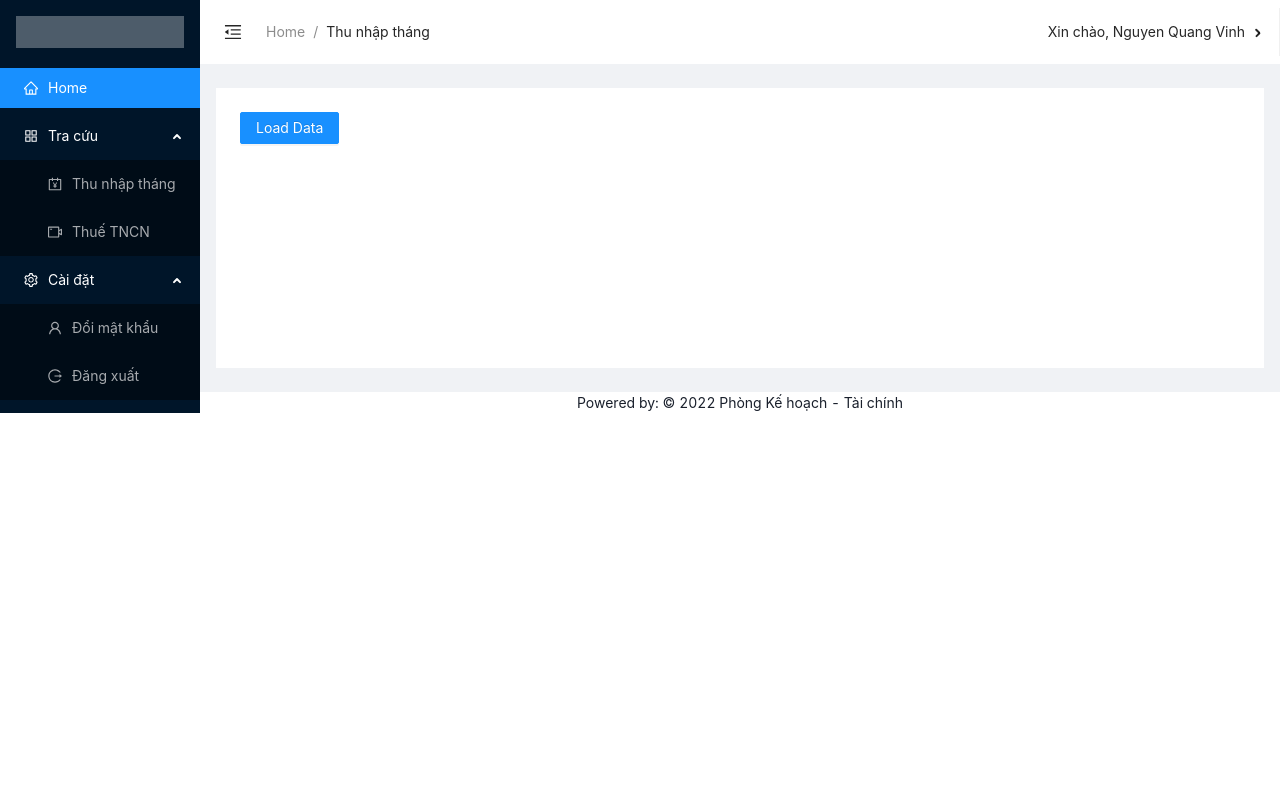
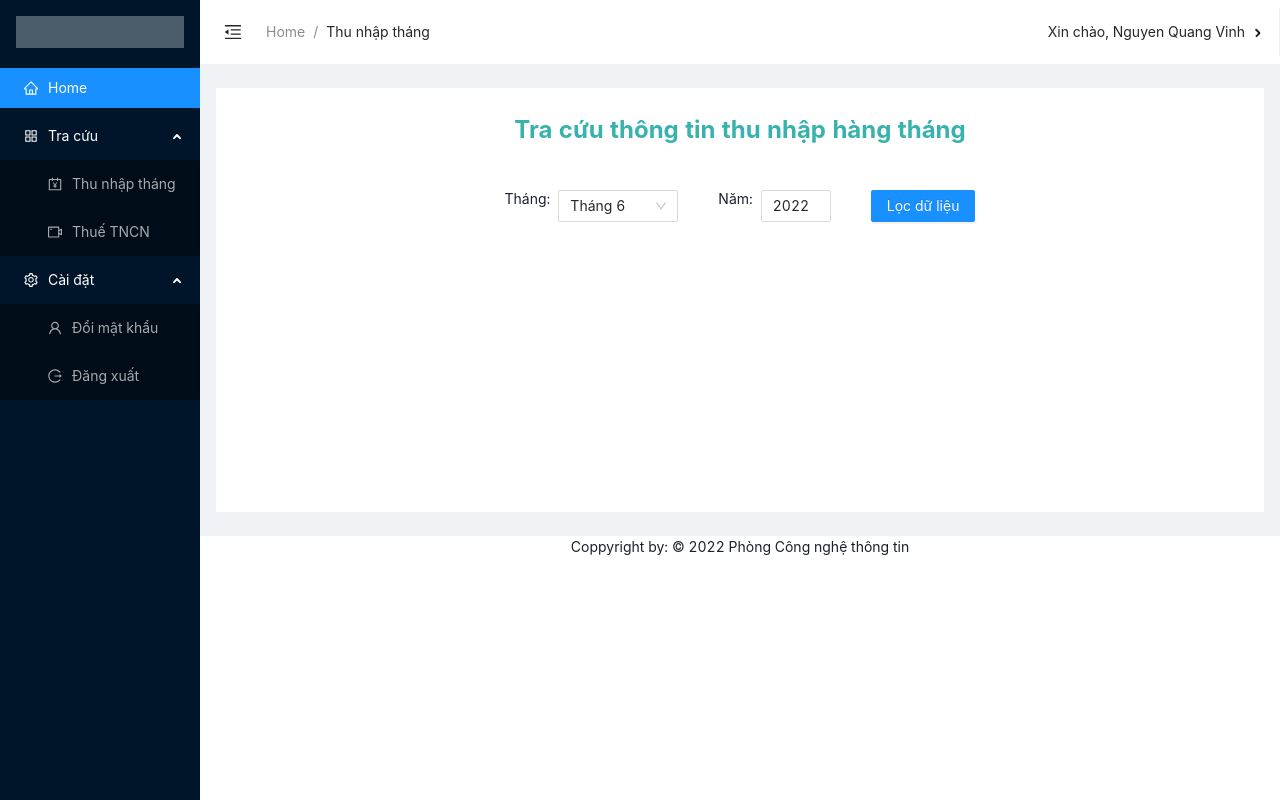
Before and after one commit to quangvinhln2008/tracuuthunhap, a Next.js app in the folder tracuuthunhap/: page /thunhapthang in a window 1280 px wide. Built offline with nearby package versions, Linux system fonts and the light colour scheme; no server answers.

Commit message:
Update UI tracuuthunhapthang

```diff
--- a/tracuuthunhap/components/Footer/index.jsx
+++ b/tracuuthunhap/components/Footer/index.jsx
@@ -5,11 +5,11 @@ const Footer =() =>{
   return(
     <footer className={styles.footer}>
           <a
-            href="https://phongkhtc.ufm.edu.vn/"
+            href="https://phongcntt.ufm.edu.vn/"
             target="_blank"
             rel="noopener noreferrer"
           >
-            Powered by:{' '} © 2022 Phòng Kế hoạch - Tài chính
+            Coppyright by:{' '} © 2022 Phòng Công nghệ thông tin
           </a>
         </footer>
   )
--- /dev/null
+++ b/tracuuthunhap/components/Item/ItemDetail/index.jsx
@@ -0,0 +1,16 @@
+import React,  { useEffect, useState } from "react";
+import { HStack, Text } from "@chakra-ui/react";
+
+const ItemDetail = (props) =>{
+  const {item} = props
+  return (
+    <>
+      <HStack marginTop={2} padding={2} borderBottom={"1px solid #CBD5E0"} alignItems={"center"} justifyContent="space-between">
+        <Text noOfLines={2}>{item?.TenThuocTinh}</Text>
+        <Text>{Number(item?.GIATRITHUOCTINH).toLocaleString('pl-PL')}</Text>
+      </HStack>
+    </>
+   );
+}
+
+export default ItemDetail;
--- /dev/null
+++ b/tracuuthunhap/components/Item/index.jsx
@@ -0,0 +1,62 @@
+import React,  { useEffect, useState } from "react";
+import { VStack, HStack, WrapItem } from "@chakra-ui/react";
+import { Card, Button, Empty, Skeleton   } from 'antd';
+import ItemDetail from "./ItemDetail";
+
+const Item =(props)=>{
+  const {data, thang, nam, loading} = props
+  const [newData, setNewData] = useState()
+  const [toogleLoadMore, setToogleLoadMore] = useState(true)
+  console.log('data', data)
+  useEffect(()=>{
+    setNewData(data?.slice(0,5));
+  },[data])
+
+  function loadMore(){
+    setNewData(data)
+    setToogleLoadMore(false)
+  }
+  function unLoadMore(){
+    setNewData(data?.slice(0,5))
+    setToogleLoadMore(true)
+  }
+
+  return(
+    <>
+      {
+      data.length === 0 ?
+      (
+        <Skeleton loading={loading}>
+          <Empty description={
+            <span>
+              Dữ liệu chưa được cập nhật
+            </span>
+          }/>
+        </Skeleton>
+      )
+
+      :(
+        <WrapItem>
+          <VStack spacing={3}>
+            <Card loading ={loading} style={ {fontSize: '16px', marginTop: '2rem', marginBottom:'2rem'}} title={`Thu nhập tháng ${thang} năm ${nam}`}>
+              <HStack padding={1} borderBottom={"1px solid #CBD5E0"} alignItems={"center"} justifyContent="space-between">
+                <p style ={{fontWeight:"bold", fontSize:"18px"}}>Nội dung</p>
+                <p style ={{fontWeight:"bold", fontSize:"18px"}}>Số tiền (đồng)</p>
+              </HStack>
+                {
+                  newData?.map((item, index) =>
+                    <ItemDetail key ={index} item ={item}/>
+                  )
+                }
+                {toogleLoadMore && <Button onClick={loadMore} style={{marginTop: '2rem'}} type="primary">Chi tiết</Button>}
+                {!toogleLoadMore && <Button onClick={unLoadMore} style={{marginTop: '2rem'}} type="primary">Thu nhỏ</Button>}
+            </Card>
+          </VStack>
+        </WrapItem>
+      )
+    }
+    </>
+  )
+}
+
+export default Item;
--- a/tracuuthunhap/components/Layout/index.jsx
+++ b/tracuuthunhap/components/Layout/index.jsx
@@ -16,9 +16,9 @@ const LayoutApp = (props) => {
     setCollapsed(!collapsed)
   }
   return (
-    <Layout>
+    <Layout style={{height: "100%"}} >
     <Navbar collapsed ={collapsed} />
-    <Layout className="site-layout" style={{width: "auto"}} >
+    <Layout className="site-layout" style={{width: "auto", minHeight:"667px"}} >
         <HeaderApp collapsed = {collapsed} onClickHandle = {toogleMenu} />
         <Content
           className="site-layout-background"
--- a/tracuuthunhap/pages/index.js
+++ b/tracuuthunhap/pages/index.js
@@ -6,7 +6,7 @@ export default function Home() {
   return (
     <div className={styles.container}>
       <Head>
-        <title>Tra cứu thu nhập | Login </title>
+        <title>Tra cứu thu nhập</title>
         <meta name="description" content="Generated by create next app" />
         <link rel="icon" href="/favicon.ico" />
       </Head>
--- a/tracuuthunhap/pages/login/index.module.css
+++ b/tracuuthunhap/pages/login/index.module.css
@@ -1,5 +1,4 @@
 .loginSection{
-  min-height: 18rem ;
   padding: 1rem;
   display: flex;
   flex-direction: column;
@@ -16,11 +15,11 @@
 
 .container {
   padding: 0 1rem;
-  background: #005395
+  background: #005395;
+  height: 100%;
 }
 
 .main {
-  min-height: 18em;
   padding: 1.5rem 0;
   flex: 1;
   display: flex;
--- a/tracuuthunhap/pages/thunhapthang/index.jsx
+++ b/tracuuthunhap/pages/thunhapthang/index.jsx
@@ -1,13 +1,47 @@
-import React, {useState} from "react";
+import React, {useState, useEffect} from "react";
+import Head from 'next/head'
 import axios from 'axios'
-import { Button } from 'antd';
+import { Button, Select, Space, Input  } from 'antd';
+import {HStack, VStack, Wrap, Text} from  '@chakra-ui/react';
+import Item from "../../components/Item";
+import styles from './index.module.css'
+const { Option } = Select;
+
 
 const ThuNhapThang = () =>{
   const [data, setData] = useState()
+  const [thangBK, setThangBK] = useState()
+  const [namBK, setNamBK] = useState()
+  const [loading, setLoading] = useState(false);
+  const today = new Date();
+  const defaultYear = today.getFullYear()
+  const defaultMonth = today.getMonth()
+
+  function handleChangeThang (value)  {
+    setThangBK(value)
+    setLoading(true)
+  };
+
+  useEffect(()=>{
+    setNamBK(defaultYear)
+    setThangBK(defaultMonth)
+  }, [defaultYear, defaultMonth])
+
+  useEffect(() => {
+    const timer = setTimeout(() => {
+      loadThuNhapThang()
+      setLoading(false)
+    },2000);
+    return () => clearTimeout(timer);
+  }, [thangBK]);
+
+  function handleChangeName (event)  {
+    setNamBK(event.target.value)
+  };
 
   async function loadThuNhapThang(){
     return await axios
-      .post('http://localhost:3001/thunhapthang', {manv: '1277', thangBK :'1', namBK: '2022'})
+      .post('http://localhost:3001/thunhapthang', {manv: '1277', thangBK :thangBK, namBK: namBK})
       .then((res) => {
         const result = {
           status: res.data.status,
@@ -23,9 +57,45 @@ const ThuNhapThang = () =>{
   }
   return(
     <>
-      <Button type="primary" onClick={loadThuNhapThang}>Load Data</Button>
+      <Head>
+        <title>Tra cứu thu nhập hàng tháng</title>
+        <meta name="description" content="Generated by create next app" />
+        <link rel="icon" href="/favicon.ico" />
+      </Head>
+      <VStack>
+        <Text fontSize={"2xl"} fontWeight="bold" marginBottom={"2rem"} color ={"#38b2ac"}>Tra cứu thông tin thu nhập hàng tháng</Text>
+        <HStack style ={{marginBottom:"1rem !important"}} alignItems={"center"} spacing={10}>
+          <HStack>
+            <Text>Tháng:</Text>
+            <Select defaultValue={defaultMonth.toString()} style={{ width: 120 }} onChange={handleChangeThang}>
+              <Option value="all">Chọn tất cả</Option>
+              <Option value="1">Tháng 1</Option>
+              <Option value="2">Tháng 2</Option>
+              <Option value="3">Tháng 3</Option>
+              <Option value="4">Tháng 4</Option>
+              <Option value="5">Tháng 5</Option>
+              <Option value="6">Tháng 6</Option>
+              <Option value="7">Tháng 7</Option>
+              <Option value="8">Tháng 8</Option>
+              <Option value="9">Tháng 9</Option>
+              <Option value="10">Tháng 10</Option>
+              <Option value="11">Tháng 11</Option>
+              <Option value="12">Tháng 12</Option>
+            </Select>
+          </HStack>
+          <HStack>
+            <Text>Năm:</Text>
+            <Input defaultValue={defaultYear}  className={styles.inputNam} placeholder="Năm" onChange={handleChangeName}  />;
+          </HStack>
+          <Button type="primary" onClick={loadThuNhapThang}>Lọc dữ liệu</Button>
+        </HStack>
+        {data  &&
+          (<Wrap justify='center'>
+            <Item loading ={loading} thang ={thangBK} nam ={namBK} data ={data} />
+          </Wrap>)
+          }
+      </VStack>
     </>
-
   )
 }
 
--- /dev/null
+++ b/tracuuthunhap/pages/thunhapthang/index.module.css
@@ -0,0 +1,12 @@
+.inputNam{
+  width: 5em;
+}
+
+.wrapList {
+  justify-content: center
+}
+@media only screen and (max-width: 420px) {
+  .inputNam {
+    width: 5em;
+  }
+}
--- a/tracuuthunhap/styles/globals.css
+++ b/tracuuthunhap/styles/globals.css
@@ -6,6 +6,9 @@ body {
     Ubuntu, Cantarell, Fira Sans, Droid Sans, Helvetica Neue, sans-serif;
 }
 
+#__next{
+  height: 100%;
+}
 a {
   color: inherit;
   text-decoration: none;
```
Also changed, not shown: tracuuthunhap/pages/login/index.jsx (+7 -7 lines), tracuuthunhap/components/Item/index.module.css (added).
